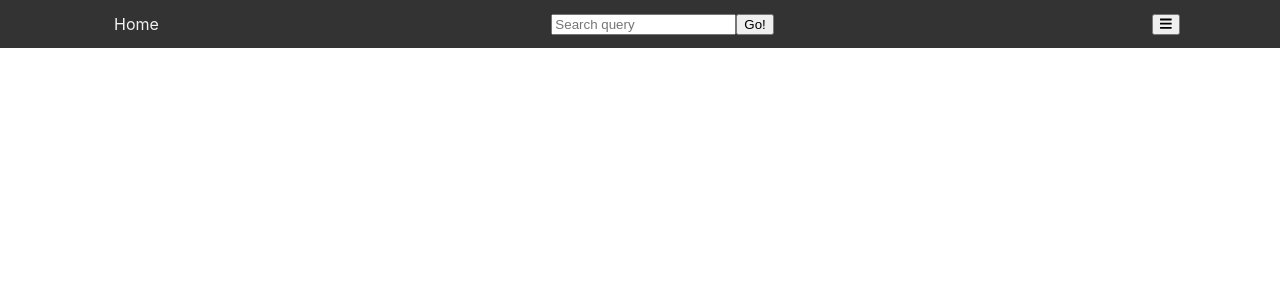
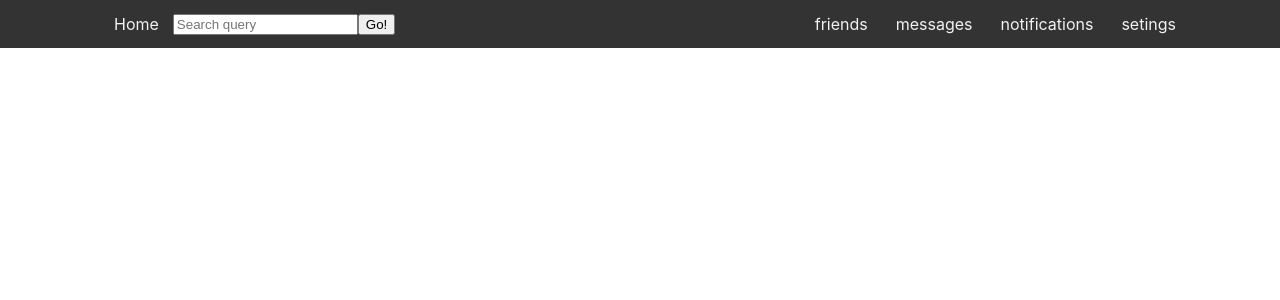
Before and after one commit to GalinaLK/sm-next, a Next.js app: page / in a window 1280 px wide. Shown: the top 300 px of the page. Built offline with nearby package versions, Linux system fonts and the light colour scheme.

Commit message:
nav fixed

```diff
--- a/components/Navbar.js
+++ b/components/Navbar.js
@@ -18,7 +18,6 @@ const Navbar = () => {
     ? `${navStyles.hidden} ${navStyles.links}`
     : navStyles.links;
     setlinksClasses(classes)
-console.log(linksClasses)
 
     if(open){
      setOpen(false)
@@ -36,7 +35,7 @@ console.log(linksClasses)
            <input type="search" name="q" placeholder="Search query"/>
            <input type="submit" value="Go!"/>
          </form>
-         <button id="toggleNav" onClick={toggleNavg}>
+         <button id="toggleNav" className={navStyles.togleNav} onClick={toggleNavg}>
            <FontAwesomeIcon icon={open ? faTimes : faBars} />
          </button>
        </div>
--- a/styles/Navbar.module.css
+++ b/styles/Navbar.module.css
@@ -54,3 +54,22 @@ width: 100%;
   .sticky + .content {
     padding-top: 60px;
   }
+
+  @media (min-width: 700px) {
+    .togleNav {
+     display: none;
+   }
+   .navbar{
+     flex-direction: row;
+     }
+   .hidden{
+     display: initial;
+   }
+   .links{
+     display: flex;
+     flex-direction: row;
+   }
+   .home_nav{
+     width: initial;
+   }
+  }
```
